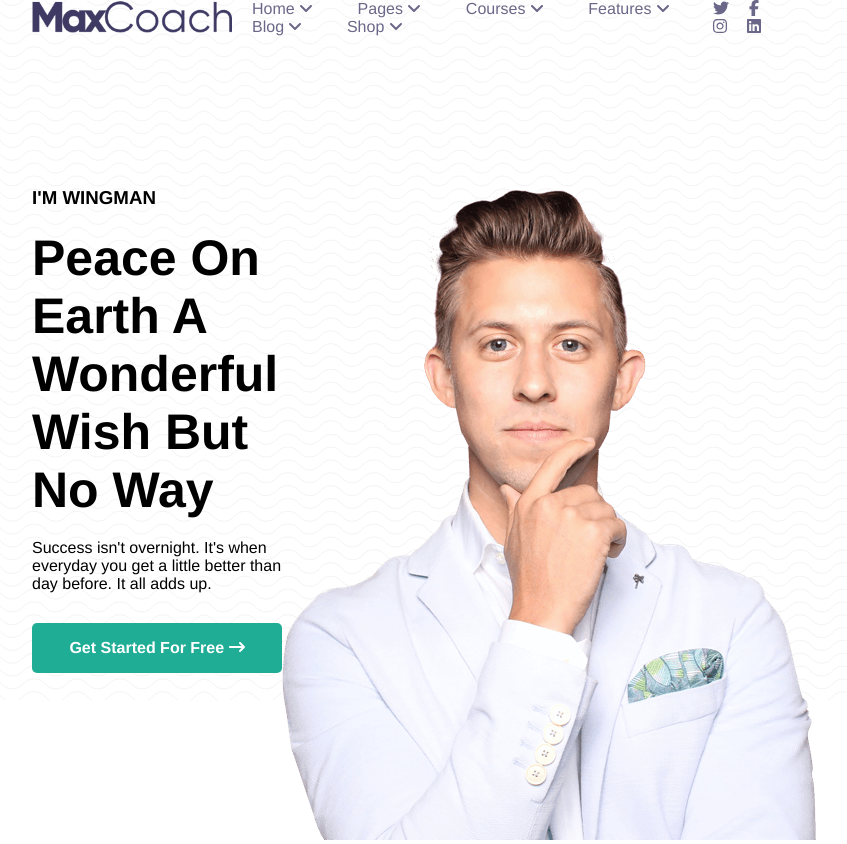
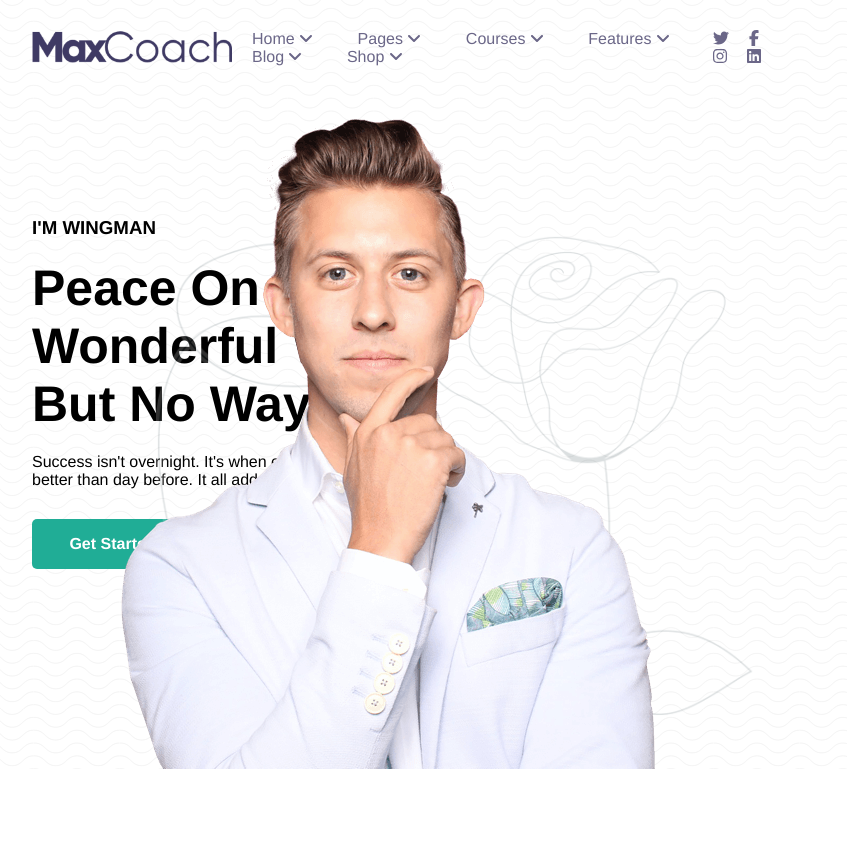
Before and after one commit to mouhcine15/proj-html-vuejs, a Vue app: page / in a window 1280 px wide. Shown: the whole page, without its empty margins (224-1071 px from the left). After the commit the page ends 800 px from the top, so only its background shows below. Built offline with nearby package versions, Linux system fonts and the light colour scheme.

Commit message:
jumbo finito

```diff
--- a/src/components/MyHeader.vue
+++ b/src/components/MyHeader.vue
@@ -43,8 +43,9 @@
                     <strong>Get Started For Free <font-awesome-icon icon="fa-solid fa-arrow-right-long" /></strong>
                 </div>
             </div>
-            <div id="foto-p">
-                <img src="../assets/home-movation-hero-image.png" alt="">
+            <div class="foto-p">
+                <img id="img-tipo" src="../assets/home-movation-hero-image.png" alt="">
+                <img id="fiori" src="../assets/home-movation-shape-face-600x534.png" alt="">
             </div>
         </div>
     </div>
@@ -67,7 +68,7 @@ export default {
 <style scoped lang="scss">
     #header {
         background-image: url(../assets/background-pattern-wavify.png);
-        height: 700px;
+        position: relative;
 
         #sezione {
             width: 60%;
@@ -78,6 +79,7 @@ export default {
                 justify-content: space-between;
                 align-items: center;
                 color: rgba(107,103,136,255);
+                padding-top: 30px;
                 #logo {
                     img{
                         width: 200px;
@@ -101,13 +103,13 @@ export default {
 
             }
             .jumbo {
-                padding-top: 150px;
+                margin-top: 150px;
                 display: flex;
                 justify-content: flex-start;
 
                 .text-p {
                     width: 450px;
-                }
+                    padding-bottom: 200px;
                     h1 {
                         font-size: 50px;
                         padding: 20px 0;
@@ -123,8 +125,19 @@ export default {
                         border-radius: 5px;
                         margin-top: 30px;
                     }
-                #foto-p {
-
+                }
+                .foto-p {
+                    #img-tipo {
+                        position: absolute;
+                        bottom: 0;
+                        right: 400px;
+                        z-index: 10;
+                    }
+                    #fiori {
+                       position: absolute;
+                        bottom: 0;
+                        right: 300px;
+                    }
                 }
             }
 
```
Lines whose indentation alone changed are shown as unchanged.
